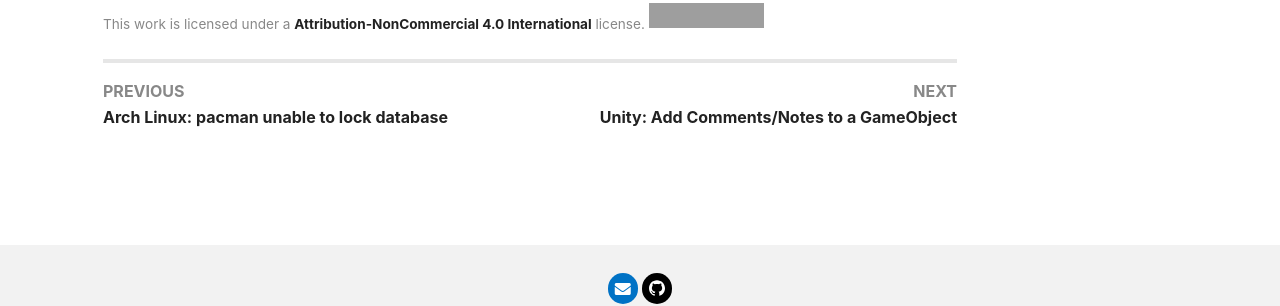
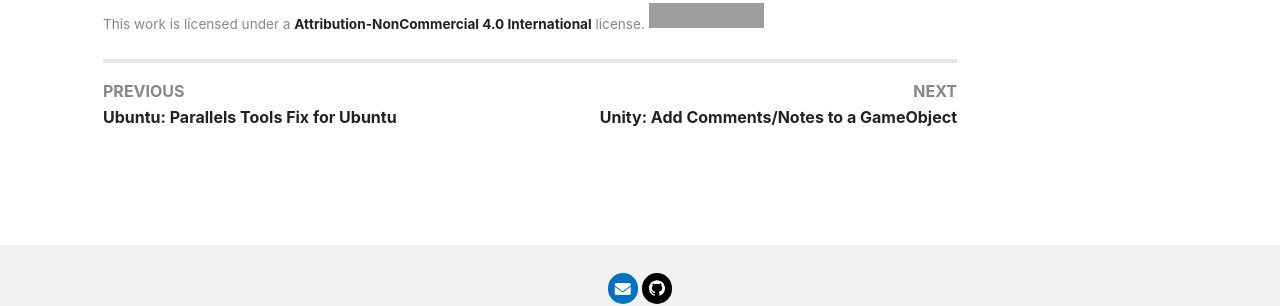
Before and after one commit to xcession/xcession.github.io, a Jekyll site: the page built from _posts/2019-10-11-rename-a-unity-project.md, in a window 1280 px wide. Shown: the part 542-848 px from the top of the page. Built offline with Jekyll 4.4.1, drawn with Linux system fonts in a browser that asks for light colours; nearby versions of some CDN libraries; grey boxes are pictures that could not be loaded.

Commit message:
Update article title and header

```diff
--- a/_posts/2019-09-29-parallels-tools-fix-for-ubuntu.md
+++ b/_posts/2019-09-29-parallels-tools-fix-for-ubuntu.md
@@ -1,9 +1,12 @@
 ---
 layout: article
-title:  "Parallel Tools Fix for Ubuntu"
-date:   2019-03-02 02:46 +0700
+title:  "Ubuntu: Parallels Tools Fix for Ubuntu"
+date:   2019-09-29 02:46 +0700
 tags: ubuntu linux debian parallels_desktop macos
 ---
+
+## Fixing Parallels Tools
+
 - Copy the files from the Parallels installation media and drop them in a folder somewhere (eg. `~/parallels_fixed`)
 - Go to the kmods directory (`cd ~/parallels_fixed/kmods`) and extract the files (`tar -xzf prl_mod.tar.gz`)
 - Remove `prl_mod.tar.gz` file from that directory (`rm prl_mod.tar.gz`)
```
